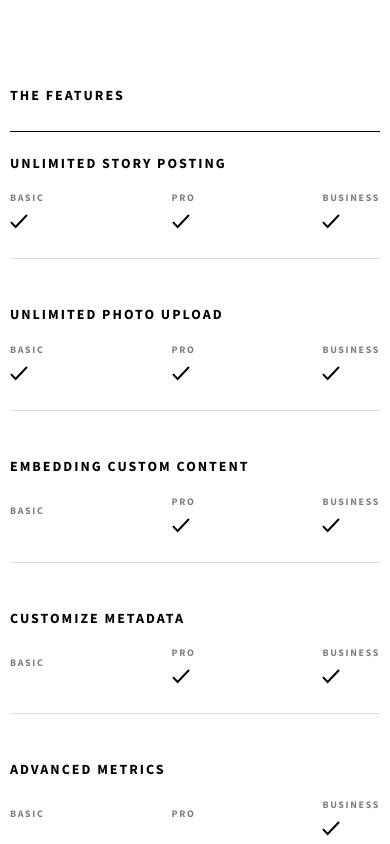
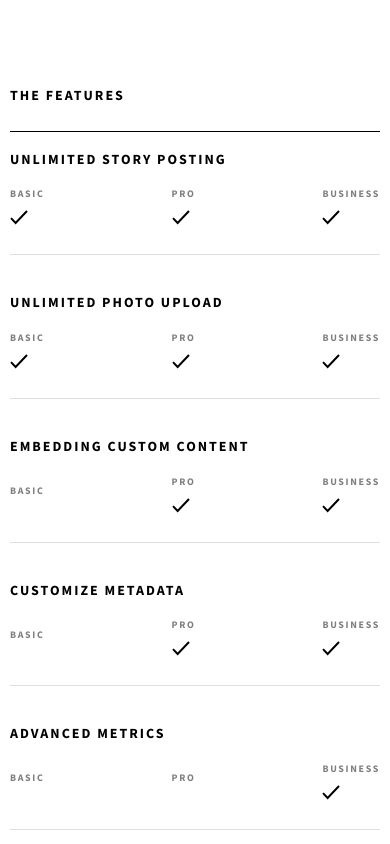
Before and after one commit to ekankam/photosnap-multi-page-website, a React (Create React App) app: page /pricing in a window 390 px wide. Shown: the part 2100-2944 px from the top of the page. Built offline with nearby package versions, Linux system fonts and the light colour scheme.

Commit message:
reduced the the padding bottom on mobile table header

```diff
--- a/public/stylesheet/main.css
+++ b/public/stylesheet/main.css
@@ -257,7 +257,7 @@ ul {
   text-transform: uppercase;
 }
 .mobile-table__row {
-  padding: 2.4rem 0;
+  padding: 2rem 0;
 }
 .mobile-table__row h4 {
   padding-bottom: 2rem;
--- a/src/sass/components/_mobile-table.scss
+++ b/src/sass/components/_mobile-table.scss
@@ -22,7 +22,7 @@
   }
 
   &__row {
-    padding: 2.4rem 0;
+    padding: 2rem 0;
     h4 {
       padding-bottom: 2rem;
     }
```
